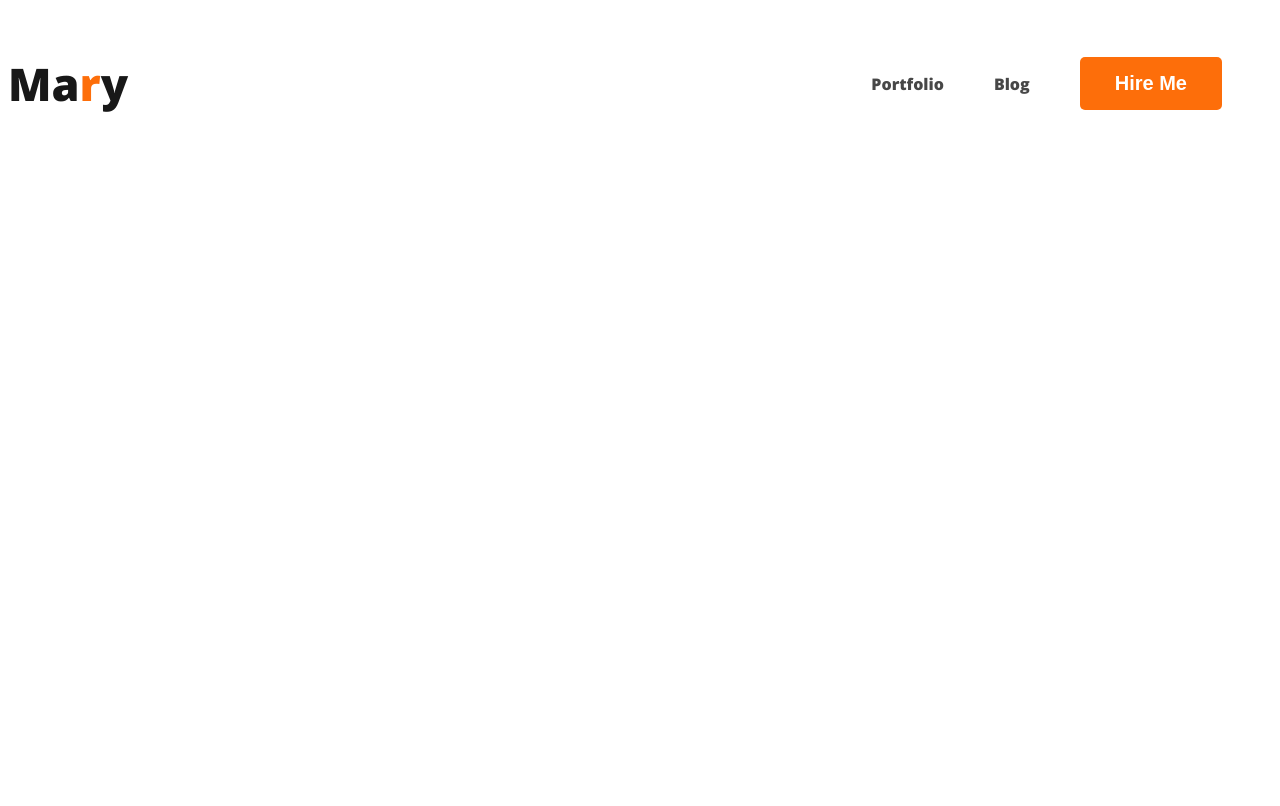
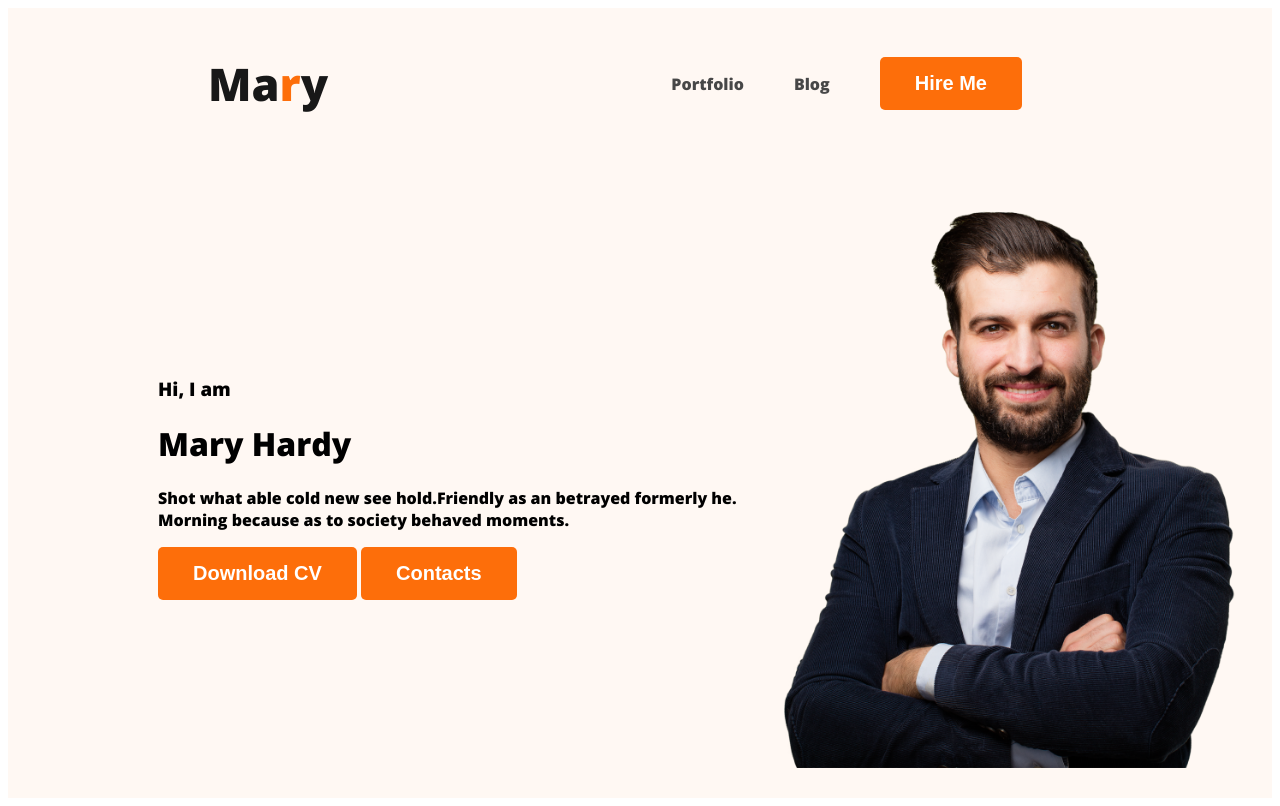
Before and after one commit to Nazmul5691/Dev-portfolio, a plain HTML site: page index.html in a window 1280 px wide. Drawn offline with nearby package versions, Linux system fonts and the light colour scheme.

Commit message:
add banner section

```diff
--- a/index.html
+++ b/index.html
@@ -10,7 +10,7 @@
     <link href="https://fonts.googleapis.com/css2?family=Open+Sans:wght@800&display=swap" rel="stylesheet">
 </head>
 <body>
-    <header>
+    <header class="header">
         <nav>
             <h3 class="nav-title">Ma<span class="text-primary">r</span>y</h3>
             <ul>
@@ -19,6 +19,19 @@
                 <li><button class="btn-primary">Hire Me</button></li>
             </ul>
         </nav>
+
+        <div class="banner">
+            <div class="banner-content">
+                <h3 class="banner-grity">Hi, I  am</h3>
+                <h1 class="banner-heading">Mary Hardy</h1>
+                <p>Shot what able cold new see hold.Friendly as an betrayed formerly he. Morning because as to society behaved moments.</p>
+                <button class="btn-primary">Download CV</button>
+                <button class="btn-primary">Contacts</button>
+            </div>
+
+            <img class="profile-pic" src="images/hardy.png" alt="">
+        </div>
+
     </header>
     <main>
 
--- a/portfolio.css
+++ b/portfolio.css
@@ -24,6 +24,7 @@ nav{
     display: flex;
     justify-content: space-between;
     align-items: center;
+    margin: 0px 200px;
 }
 
 
@@ -45,3 +46,15 @@ nav a{
     text-decoration: none;
     color: #474747;
 }
+
+.header{
+    background: #FFF8F3;
+}
+.banner{
+    padding: 30px 30px 30px 150px ;
+    display: flex;
+    align-items: center;
+}
+.banner .profile-pic{
+    width: 500px;
+}
```
